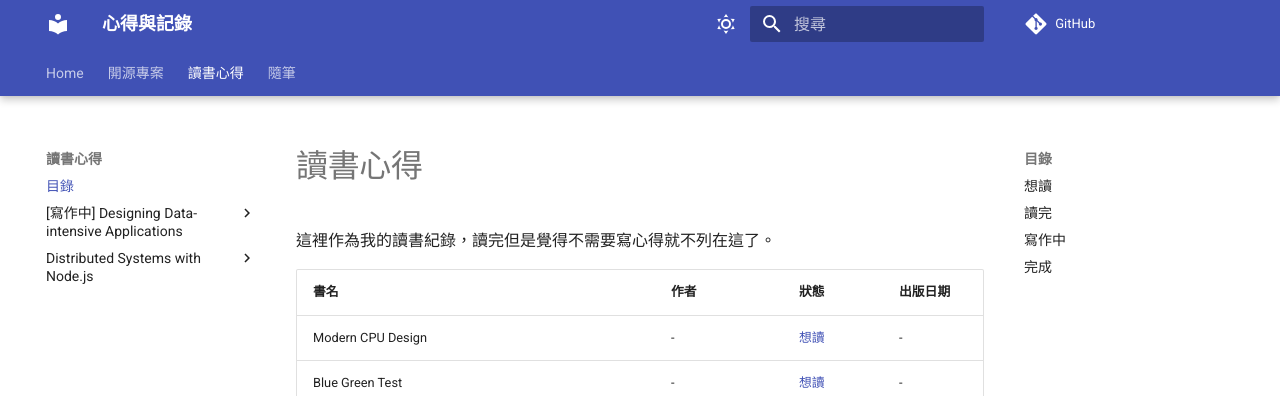
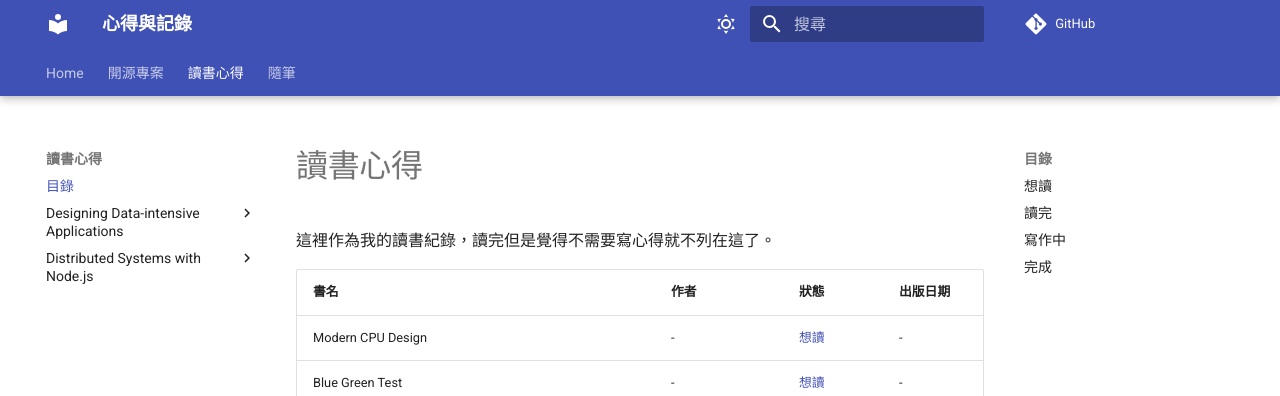
Before and after one commit to evan361425/evan361425.github.io, an MkDocs documentation site: the page built from src/feedback/index.md, in a window 1280 px wide. Shown: the top 396 px of the page. Built offline with MkDocs 1.6.1 and Material for MkDocs 9.7.7, drawn with Linux system fonts in a browser that asks for light colours; comment, search, counter and statistics services are not loaded.

Commit message:
Update mkdocs.yaml

```diff
--- a/mkdocs.yaml
+++ b/mkdocs.yaml
@@ -11,7 +11,7 @@ nav:
   - 開源專案: projects/index.md
   - 讀書心得:
       - 目錄: feedback/index.md
-      - "[寫作中] Designing Data-intensive Applications":
+      - "Designing Data-intensive Applications":
           - 簡介: feedback/designing-data-intensive-applications/introduction.md
           - 基礎—模型和語法: feedback/designing-data-intensive-applications/foundation-model.md
           - 基礎—索引: feedback/designing-data-intensive-applications/foundation-index.md
@@ -70,7 +70,7 @@ theme:
   language: "zh-TW"
   features:
     - search.suggest
-    - search.share
+    - search.highlight
     - navigation.tabs
     - navigation.tabs.sticky
     - content.code.annotate
@@ -95,7 +95,7 @@ markdown_extensions:
   - pymdownx.details
   - pymdownx.highlight
   - pymdownx.superfences:
-      #make exceptions to highlighting of code:
+      # make exceptions to highlighting of code:
       custom_fences:
         - name: mermaid
           class: mermaid
```
